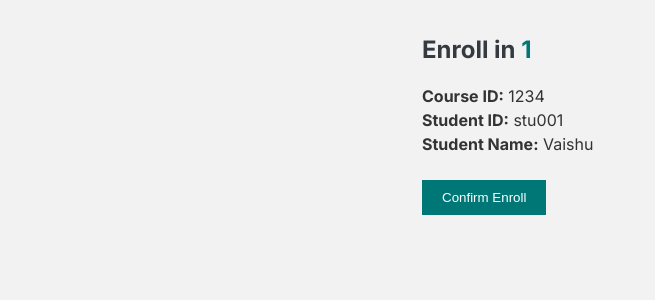
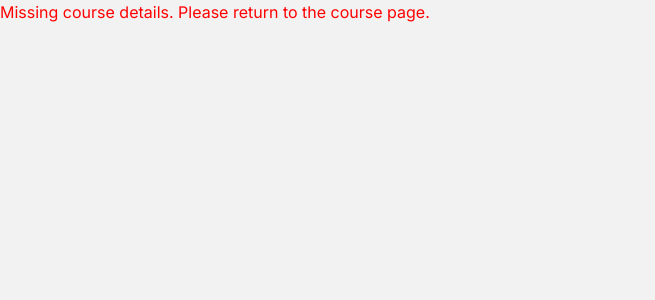
Before and after one commit to srivaishnavichintha/iship-project, a React (Vite) app: page /enroll/1 in a window 1280 px wide. Shown: the top 300 px of the page, without its empty margins (0-655 px from the left). Built offline with nearby package versions, Linux system fonts and the light colour scheme.

Commit message:
changed form validations

```diff
--- a/src/Login.jsx
+++ b/src/Login.jsx
@@ -11,7 +11,7 @@ export default function Login() {
   const [loading, setLoading] = useState(false);
 
   const [formData, setFormData] = useState({
-    username: "",
+    studentname: "",
     email: "",
     password: "",
     confirmPassword: "",
@@ -31,7 +31,7 @@ export default function Login() {
 
     const payload = isSignup
       ? {
-          username: formData.username,
+          studentname: formData.studentname,
           email: formData.email,
           password: formData.password,
           role: role,
@@ -100,9 +100,9 @@ export default function Login() {
             <>
               <input
                 type="text"
-                name="username"
-                placeholder="Username"
-                value={formData.username}
+                name="studentname"
+                placeholder="studentname"
+                value={formData.studentname}
                 onChange={handleChange}
                 required
               />
@@ -147,7 +147,7 @@ export default function Login() {
               <input
                 type="text"
                 name="identifier"
-                placeholder="Username or Email"
+                placeholder="studentname or Email"
                 value={formData.identifier}
                 onChange={handleChange}
                 required
--- a/src/Student_navabar.jsx
+++ b/src/Student_navabar.jsx
@@ -1,10 +1,7 @@
 import "./Student_navbar.css";
 import { useState, useRef, useEffect } from "react";
 import logo from "./assets/react.png";
-import moon from "./assets/moon.png";
-import sun from "./assets/sun.png";
-import env from "./assets/envelope.png";
-import whiteenv from "./assets/white_env.png";
+import env from "./assets/envelope.png"
 import { Link } from "react-router-dom";
 
 
@@ -17,18 +14,6 @@ export default function Student_navbar() {
   const toggleDropdown = () => {
     setShowDropdown((prev) => !prev);
   };
-
-  const theme = () => {
-    setIsDark((prev) => !prev);
-  };
-
-  useEffect(() => {
-    document.body.className = isDark ? "dark" : "light";
-    if (navRef.current) {
-      navRef.current.className = isDark ? "dtheme" : "";
-    }
-  }, [isDark]);
-
   useEffect(() => {
     const username = localStorage.getItem("username");
      console.log("Username from localStorage:", username);
@@ -60,13 +45,7 @@ export default function Student_navbar() {
             <p>Log Out</p>
           </div>
         </div>
-        <img src={isDark ? whiteenv : env} alt="Envelope" />
-        <img
-          src={isDark ? sun : moon}
-          alt="Theme Toggle"
-          onClick={theme}
-          className="theme"
-        />
+        <img src={env} alt="Envelope" />
       </div>
     </nav>
   );
--- a/src/components/Enrollform.jsx
+++ b/src/components/Enrollform.jsx
@@ -5,13 +5,11 @@ import axios from "axios";
 export default function EnrollForm() {
   const { courseName } = useParams();
   const { state } = useLocation();
-  const courseTitle = state?.title || courseName.replace(/-/g, " ");
-  const courseId = 1234;
-//   const courseId = state?.courseId;
+  const coursename = state?.title || courseName.replace(/-/g, " ");
+    const courseid = state?.courseid;
 
-  // Simulating logged-in student (use your own logic)
-  const [studentId, setStudentId] = useState("");
-  const [studentName, setStudentName] = useState("");
+  const [studentid, setStudentId] = useState("");
+  const [studentname, setStudentName] = useState("");
 
   useEffect(() => {
     // Simulate getting from localStorage or auth context
@@ -23,14 +21,14 @@ export default function EnrollForm() {
     e.preventDefault();
 
     const payload = {
-      courseId,
-      courseTitle,
-      studentId,
-      studentName
+      courseid,
+      coursename,
+      studentid,
+      studentname
     };
 
     try {
-      await axios.post("http://localhost:5000/api/enroll", payload);
+      await axios.post("http://localhost:3000/enroll", payload);
       alert("Enrollment successful!");
     } catch (error) {
       console.error("Enrollment failed:", error);
@@ -38,16 +36,16 @@ export default function EnrollForm() {
     }
   };
 
-  if (!courseId || !courseTitle) {
+  if (!courseid || !coursename) {
     return <p style={{ color: "red" }}>Missing course details. Please return to the course page.</p>;
   }
 
   return (
     <div style={{ padding: "2rem", maxWidth: "500px", margin: "auto" }}>
-      <h2>Enroll in <span style={{ color: "#007777" }}>{courseTitle}</span></h2>
-      <p><strong>Course ID:</strong> {courseId}</p>
-      <p><strong>Student ID:</strong> {studentId}</p>
-      <p><strong>Student Name:</strong> {studentName}</p>
+      <h2>Enroll in <span style={{ color: "#007777" }}>{coursename}</span></h2>
+      <p><strong>Course ID:</strong> {courseid}</p>
+      <p><strong>Student ID:</strong> {studentid}</p>
+      <p><strong>Student Name:</strong> {studentname}</p>
 
       <form onSubmit={handleSubmit} style={{ marginTop: "1.5rem" }}>
         <button
--- a/src/student/Student_main_dashboard.jsx
+++ b/src/student/Student_main_dashboard.jsx
@@ -7,9 +7,8 @@ import "./Student_main_dashboard.css";
 
 export default function Student_main_dashboard() {
   const [courses, setCourses] = useState([]);
-
   useEffect(() => {
-    axios.get("http://localhost:5000/api/active-courses")
+    axios.get("http://localhost:3000/active-courses")
       .then((res) => {
         setCourses(res.data);
       })
@@ -31,7 +30,7 @@ export default function Student_main_dashboard() {
     <>
       <Student_navabar />
       {/* <Stu_dash_con /> */}
-      <h1 className="dash-head">Popular Courses</h1>
+      <h1 className="dash-head">Ongoing Courses</h1>
       <div className="cdata-wrapper">
           <button className="scroll-button left" onClick={() => scrollCards("left")}>◀</button>
 
```
